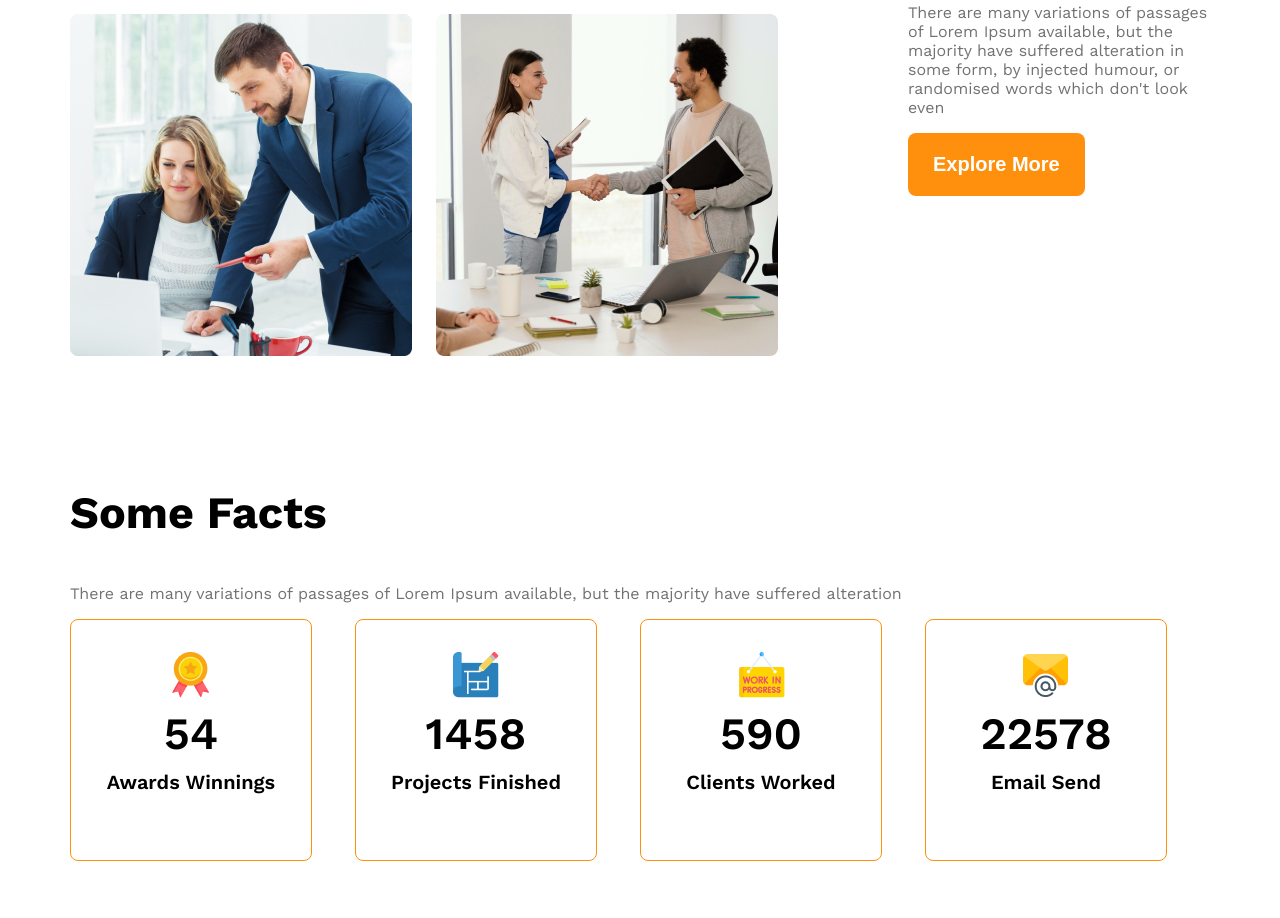
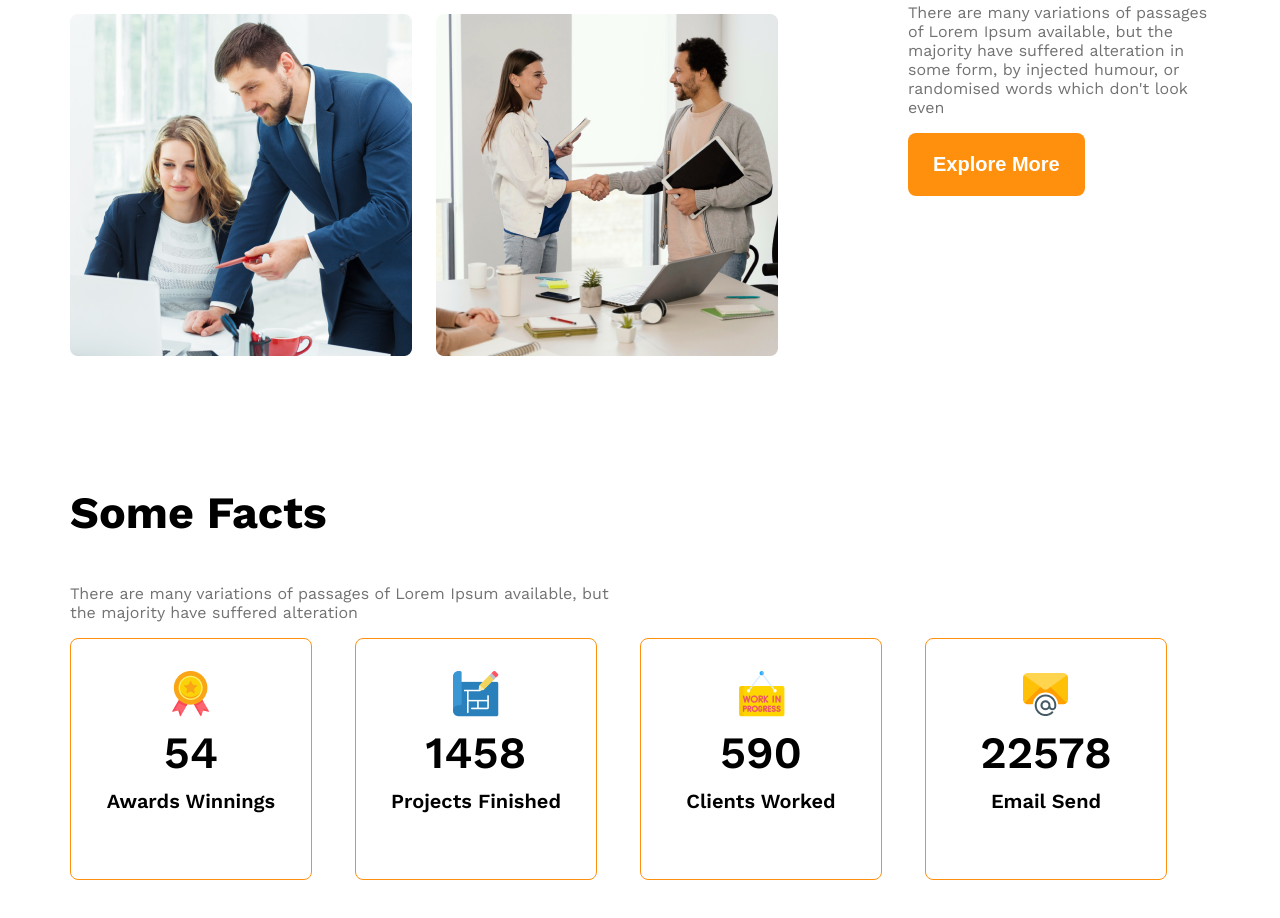
Before and after one commit to arifulislam03442/g3-architect-website, a plain HTML site: page index.html in a window 1280 px wide. Shown: the part 1666-2584 px from the top of the page. Drawn offline with nearby package versions, Linux system fonts and the light colour scheme.

```diff
--- a/index.html
+++ b/index.html
@@ -48,7 +48,7 @@
         <!-- features will enjoy -->
          <section>
             <h3 class="section-title">Some Facts</h3>
-            <p class="text-light-gray">There are many variations of passages of Lorem Ipsum available, but
+            <p class="text-light-gray fact-description">There are many variations of passages of Lorem Ipsum available, but
                 the majority have suffered alteration</p>
                 <div class="facts-container">
                     <!-- .fact*4>img.fact-icon+h4.fact-number+h5.fact-name -->
--- a/styles/architects.css
+++ b/styles/architects.css
@@ -146,6 +146,9 @@ main > section{
   font-weight: 600;
   margin-top: 10px;
 }
+.fact-description{
+  max-width: 540px;
+}
 
   /* responsive media query */
   @media screen and (max-width: 576px) {
```
